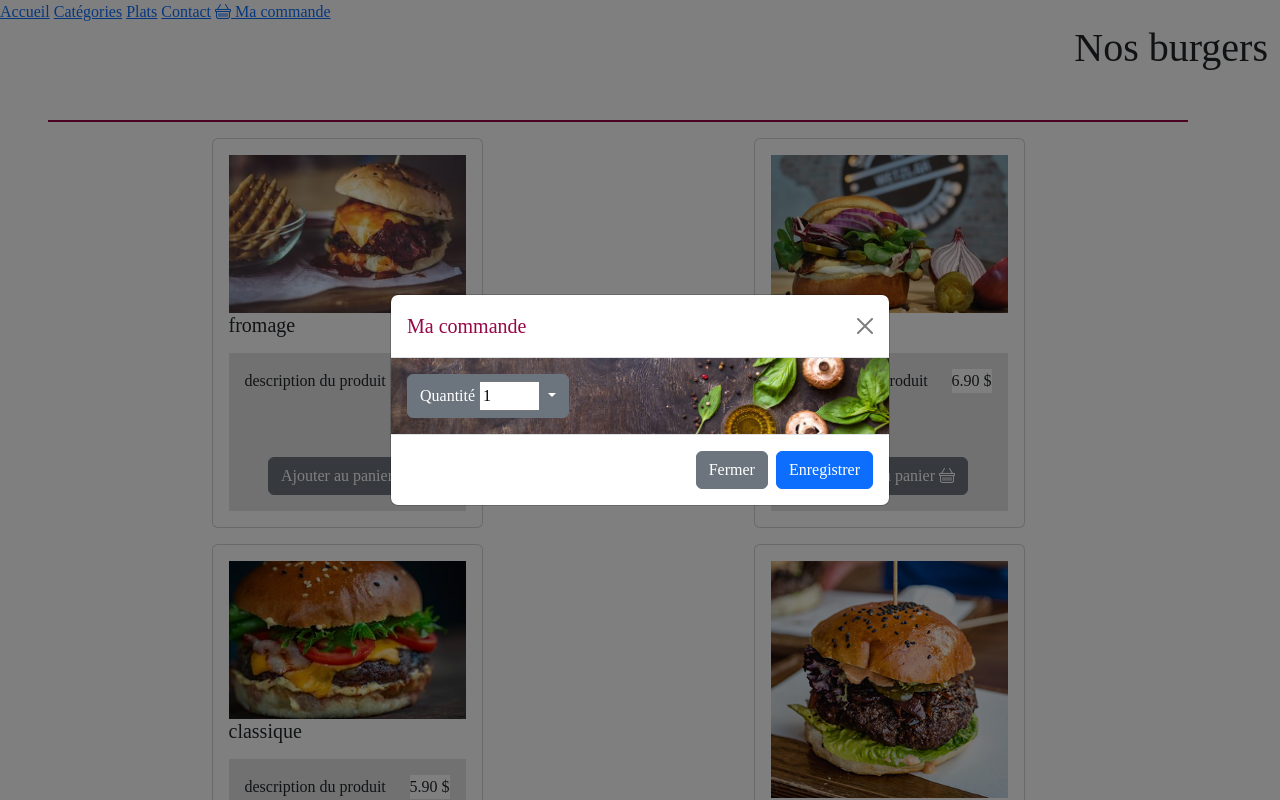
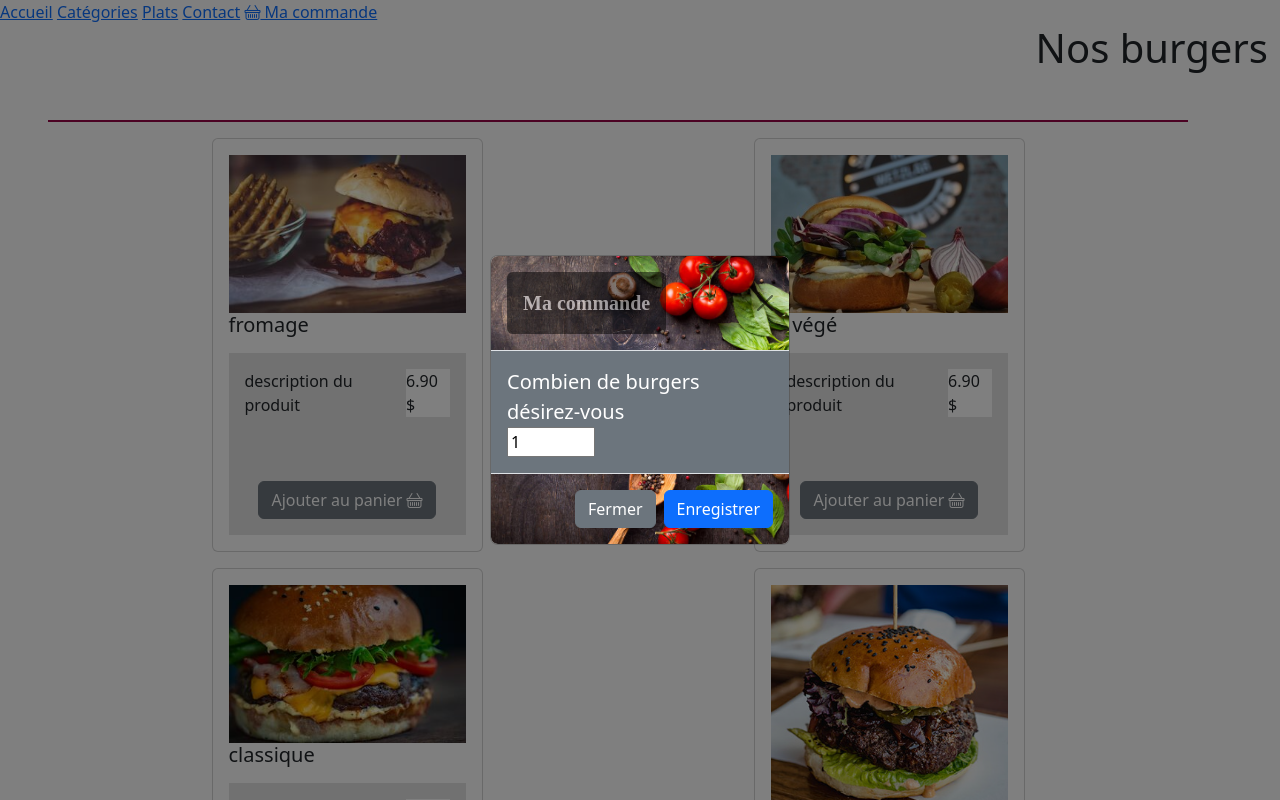
Before and after one commit to heidi-gouider/heidi, a PHP site: page /HTML/plats.html in a window 1280 px wide, after a click on "Ajouter au panier". Run offline with PHP 8.4, Linux system fonts and the light colour scheme.

Commit message:
modif style modal

```diff
--- a/FRONT/STATIQUE/CSS/plats.css
+++ b/FRONT/STATIQUE/CSS/plats.css
@@ -4,12 +4,9 @@
   src: url(./ASSETS/font/LibreBaskerville-Regular.ttf) format(ttf);
 }
 
-*{
-  font-family: "Libre Baskerville";
-
-}
 
 html {
+  font-family: "Libre Baskerville";
   /* couleurs logo */
   --bordeau: #970646;
   --saumon: #fef4e8;
@@ -24,27 +21,39 @@ html {
 }
 
 
-.container{
+.container {
   border-top: var(--bordeau) solid 2px;
 }
 
-.row{
-  background-image: url() ;
+.row {
+  background-image: url();
 }
 
-.card-body{
+.card-body {
   background: var(--fondClair);
 }
 
-.modal-body{
+.modal-title {
+  color: white;
+  font-weight: bold;
+  background-color: var(--black);
+  opacity: 0.5;
+}
+
+.modal-content {
   background-image: url("../ASSETS/IMG/fond/bg3.jpeg");
   background-size: cover;
   background-position: center;
 }
 
-.modal-header{
+/* .modal-body {
+  background-image: url("../ASSETS/IMG/fond/bg3.jpeg");
+  background-size: cover;
+  background-position: center;
+} */
+
+.modal-header {
   /* height: 10px; */
   font-family: "Libre Baskerville";
-  color: var(--bordeau);
-
+  /* color: var(--bordeau); */
 }
--- a/FRONT/STATIQUE/HTML/plats.html
+++ b/FRONT/STATIQUE/HTML/plats.html
@@ -7,7 +7,7 @@
   <meta name="viewport" content="width=device-width, initial-scale=1.0" />
   <title>Nos Plats</title>
   <link href="https://cdn.jsdelivr.net/npm/bootstrap@5.3.0/dist/css/bootstrap.min.css" rel="stylesheet"
-    integrity="sha384-9ndCyUaIbzAi2FUVXJi0CjmCapSmO7SnpJef0486qhLnuZ2cdeRhO02iuK6FUUVM" crossorigin="anonymous"/>
+    integrity="sha384-9ndCyUaIbzAi2FUVXJi0CjmCapSmO7SnpJef0486qhLnuZ2cdeRhO02iuK6FUUVM" crossorigin="anonymous" />
   <link rel="stylesheet" href="https://cdn.jsdelivr.net/npm/bootstrap-icons@1.10.5/font/bootstrap-icons.css">
   <link rel="stylesheet" type="text/css" href="../CSS/plats.css" />
 
@@ -32,17 +32,16 @@
   <h1 class="row col-12 justify-content-end">Nos burgers</h1>
   <!-- /// LA MODAL /// -->
   <div class="modal fade" id="modal" tabindex="-1">
-        <div class="modal-dialog modal-dialog-centered">
+    <div class="modal-dialog modal-dialog-centered modal-sm">
       <div class="modal-content">
         <div class="modal-header">
-                    <h5 class="modal-title">Ma commande</h5>
-                    <button type="button" class="btn-close" data-bs-dismiss="modal" aria-label="Close"></button>
+          <h5 class="modal-title rounded p-3">Ma commande</h5>
+          <button type=" button" class="btn-close" data-bs-dismiss="modal" aria-label="Close"></button>
         </div>
-                <div class="modal-body bg-black" aria-describedby="content">
+        <div class="modal-body bg-secondary" aria-describedby="content">
           <div class="dropdown">
-                        <button class="btn btn-secondary dropdown-toggle" href="#" data-bs-toggle="dropdown"
-                            aria-expanded="false">
-                            Quantité
+            <!-- <button class="btn btn-secondary dropdown-toggle" href="#" data-bs-toggle="dropdown" aria-expanded="false"> -->
+            <label for="quantité" class="lead text-white">Combien de burgers désirez-vous</label>
             <input type="number" id="number" name="amount" value="1" min="1" max="10">
             </button>
             <select class="dropdown-menu">
@@ -74,8 +73,6 @@
             <p>description du produit</p>
             <p class="content bg-body"> 6.90 $ </p>
           </div>
-                <!-- /// LA MODAL /// -->
-
           <!-- <div class="container"> -->
 
           <!-- bouton -->
```
Lines whose indentation alone changed are shown as unchanged.
